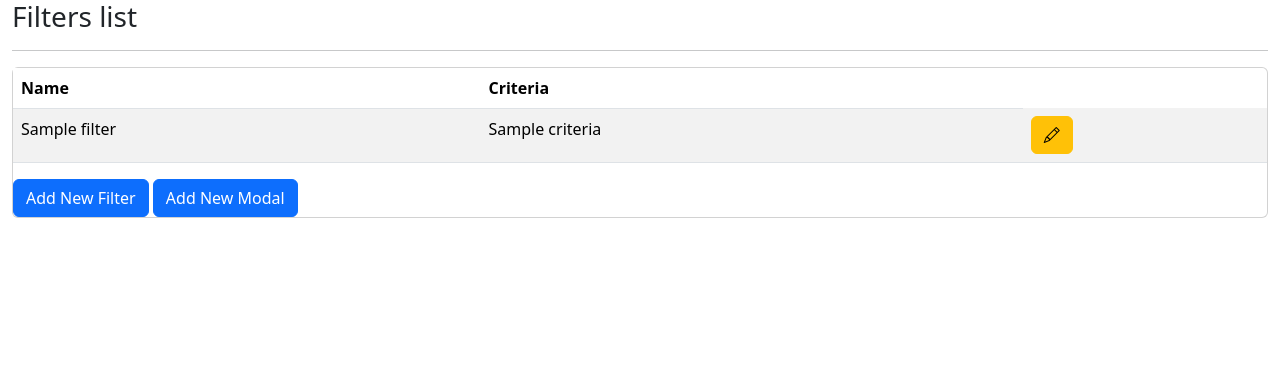
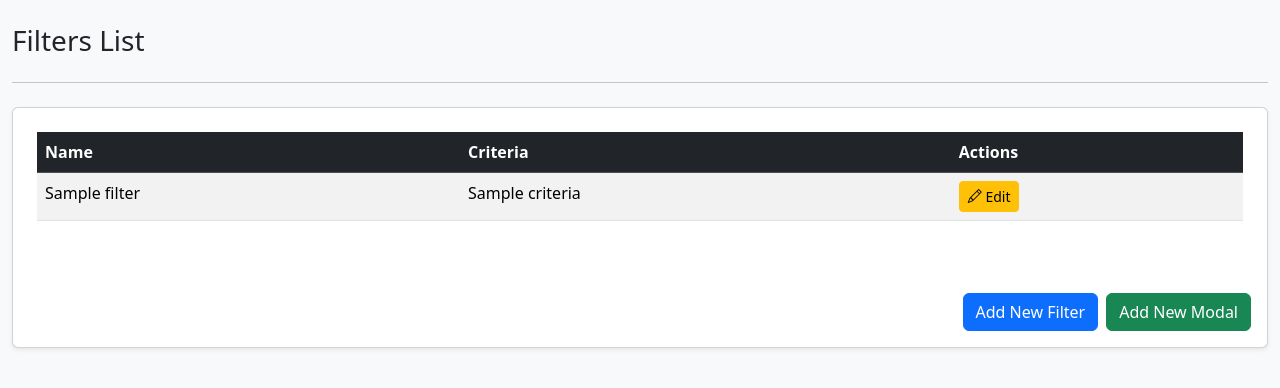
Before and after one commit to Konservin/filters_test, a Symfony app: template templates/MainBundle/index.html.twig in a window 1280 px wide. Shown: the top 388 px of the page. Run offline with Twig, Linux system fonts and the light colour scheme; the template is opened without the code that fills it: most values are stand-ins (such as "Sample title", 1, 10 or a date in 2020); style sheets or scripts are compiled from the project's sources; some libraries are stand-ins or nearby versions.

Commit message:
Fix layout a bit...

```diff
--- a/templates/MainBundle/index.html.twig
+++ b/templates/MainBundle/index.html.twig
@@ -1,23 +1,26 @@
 {% extends 'MainBundle/itemlist.html.twig' %}
 
 {% block layout_buttons %}
-    <h3>Filters list</h3>
+    <h3 class="mb-4">Filters List</h3>
 {% endblock %}
+
 {% block table_layout %}
-    <table class="table table-striped table-no-bordered table-hover dataTable">
-        <thead>
+    <table class="table table-striped table-hover">
+        <thead class="table-dark">
+        <tr>
             <th>Name</th>
             <th>Criteria</th>
+            <th>Actions</th>
+        </tr>
         </thead>
         <tbody>
         {% for filter in filters %}
             <tr>
                 <td>{{ filter.name }}</td>
                 <td>{{ filter.criteria }}</td>
-            <td><a class=" btn btn-simple btn-warning btn-icon pull-right"
-                   title="Edit"
-                   href="{{ path('edit_filter', {id: filter.id}) }}">
-                    <i class="bi bi-pencil"></i>
+                <td>
+                    <a class="btn btn-warning btn-sm" title="Edit" href="{{ path('edit_filter', {id: filter.id}) }}">
+                        <i class="bi bi-pencil"></i> Edit
                     </a>
                 </td>
             </tr>
@@ -25,15 +28,16 @@
         </tbody>
     </table>
 {% endblock %}
+
 {% block table_buttons %}
+    <div class="d-flex gap-2 mt-3">
         <a href="{{ path('new_filter') }}" class="btn btn-primary">Add New Filter</a>
-    <button type="button" class="btn btn-primary" data-bs-toggle="modal" data-bs-target="#filterModal">
+        <button type="button" class="btn btn-success" data-bs-toggle="modal" data-bs-target="#filterModal">
             Add New Modal
         </button>
+    </div>
 {% endblock %}
+
 {% block modal_layout %}
     {% include 'MainBundle/modal.html.twig' with {filters: filters} %}
 {% endblock %}
-{% block javascript %}
-
-{% endblock %}
--- a/templates/MainBundle/itemlist.html.twig
+++ b/templates/MainBundle/itemlist.html.twig
@@ -3,27 +3,22 @@
 {% block content %}
     <div class="row">
         <div class="col-md-12">
-            <div class="card">
-                <div class="content">
-                    <div class="toolbar">
-                        {% block table_layout %}
-                        {% endblock %}
+            <div class="card shadow-sm">
+                <div class="content p-4">
+                    <div class="toolbar mb-3">
+                        {% block table_layout %}{% endblock %}
                     </div>
-                </div><!-- end content-->
-                <div class="toolbar">
-                    {% block table_buttons %}
-                    {% endblock %}
                 </div>
-                {% block modal_layout %}
-                {% endblock %}
-            </div><!--  end card  -->
+
+                <div class="toolbar d-flex justify-content-end p-3">
+                    {% block table_buttons %}{% endblock %}
+                </div>
+
+                {% block modal_layout %}{% endblock %}
+            </div>
         </div>
     </div>
 {% endblock %}
 
-{% block stylesheets %}
-    {{ parent() }}
-{% endblock %}
-  {% block javascripts %}
-      {{ parent() }}
-{% endblock %}
+{% block stylesheets %}{{ parent() }}{% endblock %}
+{% block javascripts %}{{ parent() }}{% endblock %}
--- a/templates/base.html.twig
+++ b/templates/base.html.twig
@@ -1,54 +1,37 @@
-{% block form_theme %}
-{% endblock %}
-{% set asset_version = '1.0.5' %}
 <!DOCTYPE html>
-<html lang='et'>
-<head class="{% if headClasses is defined %}{{ headClasses }}{% endif %}">
+<html lang="et">
+<head>
     <meta charset="UTF-8"/>
-    <title>{% block title %}Filters test app{% endblock %}</title>
-    <meta name="description" content="">
+    <title>{% block title %}Filters Test App{% endblock %}</title>
     <meta name="viewport" content="width=device-width, initial-scale=1">
     {% block stylesheets %}
-            {{ encore_entry_link_tags('app') }}
+        {{ encore_entry_link_tags('app') }}
     {% endblock %}
 </head>
 
-<body>
+<body class="bg-light">
 <div class="wrapper">
     <div class="main-panel">
-{% block whole_body %}
-        <div class="main-content">
+        <div class="main-content py-4">
             <div class="container-fluid">
-            {% block body %}
-        {% if hasTopButtons is not defined or hasTopButtons %}
-            {% block layout_buttons %}
-                <div class="layout-buttons">
-                    {% block buttons %}
+                {% block body %}
+                    {% block layout_buttons %}
+                        <div class="layout-buttons mb-3">
+                            {% block buttons %}{% endblock %}
+                        </div>
                     {% endblock %}
-                </div>
-            {% endblock %}
 
-            <hr class="layout-hr">
-        {% endif %}
-        {% block content %}
-        {% endblock %}
-    {% endblock %}
+                    <hr class="mb-4">
+
+                    {% block content %}{% endblock %}
+                {% endblock %}
             </div>
         </div>
-{% endblock %}
     </div>
 </div>
 
-
-
-
 {% block javascripts %}
     {{ encore_entry_script_tags('app') }}
-    {% block javascript_start %}
-    {% endblock %}
-    {% block javascript_end %}
-    {% endblock %}
 {% endblock %}
-
 </body>
 </html>
```
Also changed, not shown: templates/MainBundle/form.html.twig (+17 -12 lines), 1 other file. Lines whose indentation alone changed are shown as unchanged.
